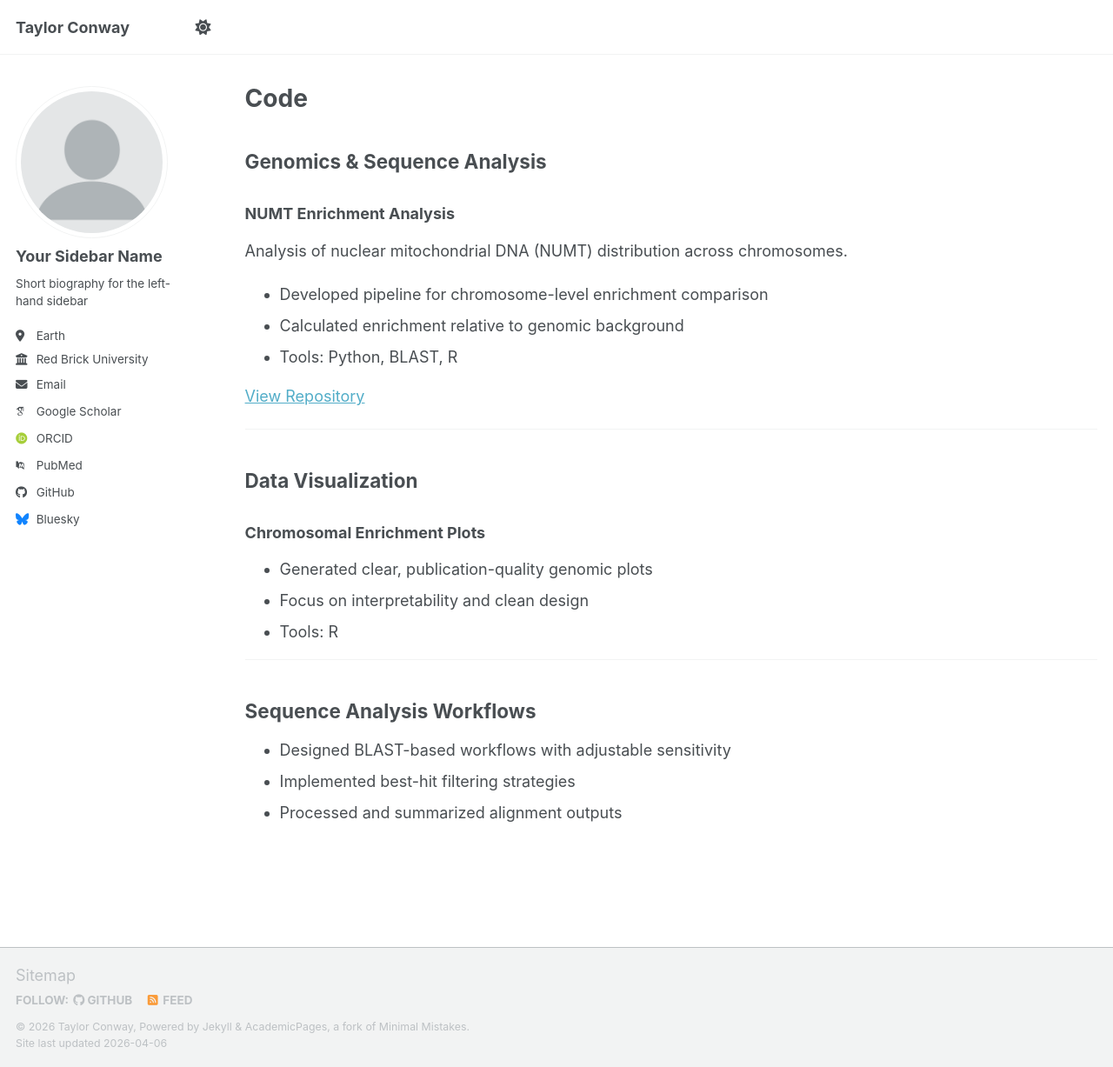
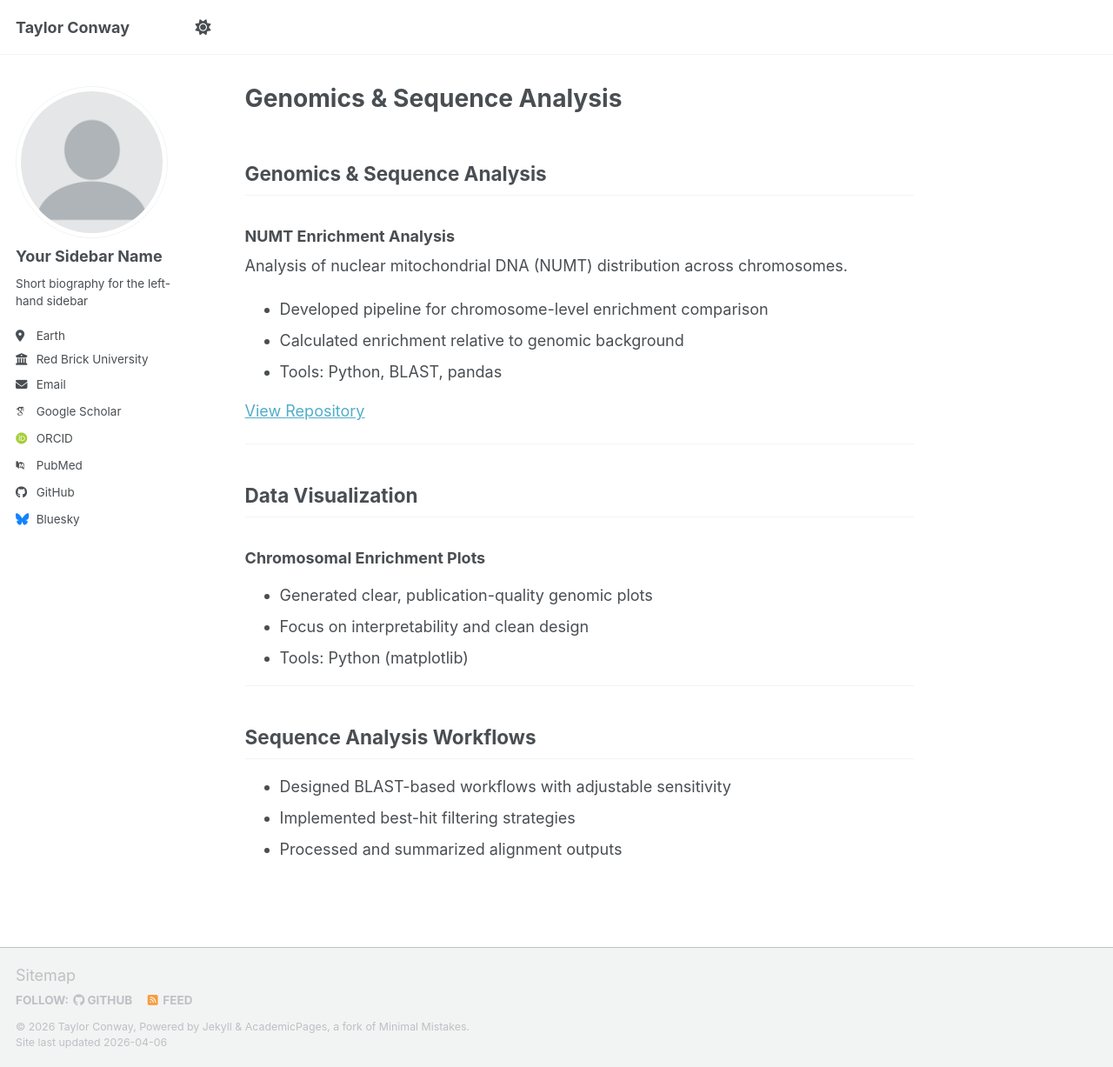
Before and after one commit to ShesCodingOverHere/TaylorConway.github.io, a Jekyll site: the page built from _pages/code.md, in a window 1280 px wide and 1227 px high. Shown: the whole window at 87% size. Built offline with Jekyll 4.4.1, drawn with Linux system fonts in a browser that asks for light colours; some web fonts are replaced; our own code applies the rules of GitHub Pages for plain Markdown files; a script bundle is joined from its source files by our own code; library files that are not in the unit come from our copies.

Commit message:
Update code.md

```diff
--- a/_pages/code.md
+++ b/_pages/code.md
@@ -1,10 +1,3 @@
----
-layout: archive
-title: "Code"
-permalink: /code/
-author_profile: true
----
-
 ## Genomics & Sequence Analysis
 
 ### NUMT Enrichment Analysis
@@ -12,7 +5,7 @@ Analysis of nuclear mitochondrial DNA (NUMT) distribution across chromosomes.
 
 - Developed pipeline for chromosome-level enrichment comparison
 - Calculated enrichment relative to genomic background
-- Tools: Python, BLAST, R
+- Tools: Python, BLAST, pandas
 
 [View Repository](https://github.com/ShesCodingOverHere/TaylorConway)
 
@@ -23,7 +16,7 @@ Analysis of nuclear mitochondrial DNA (NUMT) distribution across chromosomes.
 ### Chromosomal Enrichment Plots
 - Generated clear, publication-quality genomic plots
 - Focus on interpretability and clean design
-- Tools: R
+- Tools: Python (matplotlib)
 
 ---
 
```
